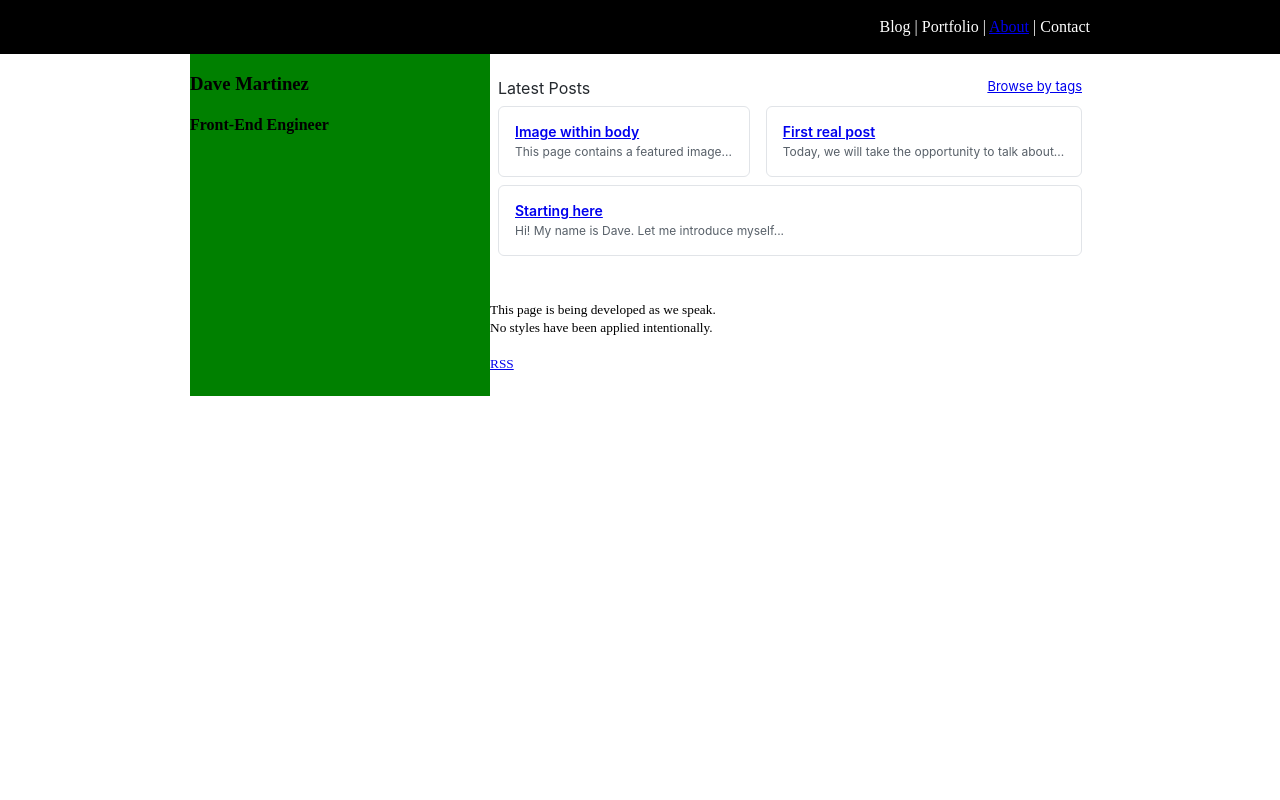
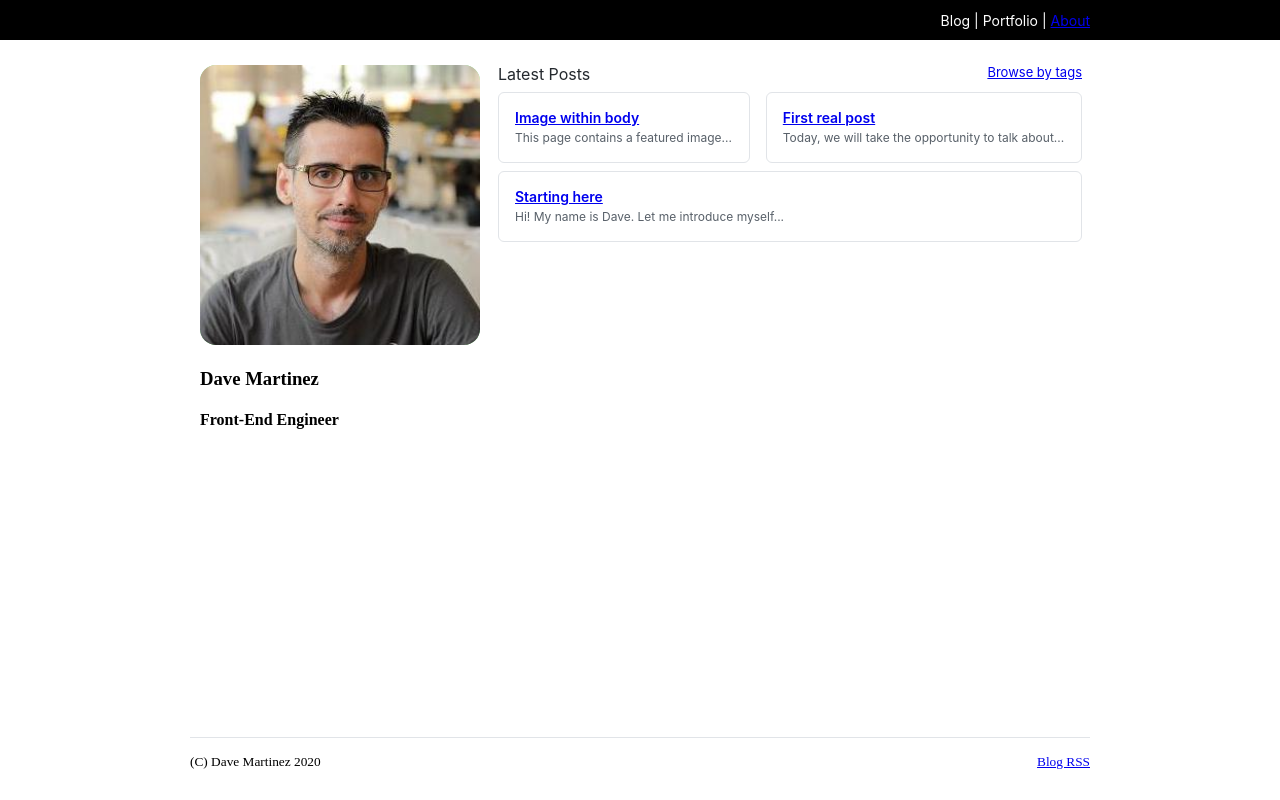
Before and after one commit to dkm-coder/site, a Gatsby site: page / in a window 1280 px wide. Built offline with nearby package versions, Linux system fonts and the light colour scheme; Gatsby itself is replaced by a stand-in of ours.

Commit message:
Changes to the styles

```diff
--- /dev/null
+++ b/src/components/Footer.js
@@ -0,0 +1,25 @@
+import React from 'react';
+import { makeStyles } from '@material-ui/core/styles';
+
+const useStyles = makeStyles(() => ({
+    root: {
+      borderTop: '1px solid #e1e4e8',
+      margin: '12px 0',
+      padding: '16px 0 4px 0',
+      width: '100%',
+      display: 'flex',
+      justifyContent: 'space-between',
+    },
+  }));
+
+const Footer = () => {
+  const classes = useStyles();
+  return (
+    <div className={classes.root}>
+      <small>(C) Dave Martinez 2020</small>
+      <small><a href="/rss.xml" target="_blank" rel="noopener noreferrer">Blog RSS</a></small>
+    </div>
+  );
+}
+
+export default Footer;
--- a/src/components/Layout.js
+++ b/src/components/Layout.js
@@ -2,19 +2,29 @@ import React, { Fragment } from 'react';
 import { makeStyles } from '@material-ui/core/styles';
 import NavBar from './NavBar';
 import PersonalInfo from './PersonalInfo';
+import Footer from './Footer';
 
 const useStyles = makeStyles(() => ({
-    container: {
+    vertical: {
       maxWidth: '900px',
       width: '100%',
       margin: '0 auto',
       display: 'flex',
+      flexDirection: 'column',
+      minHeight: 'calc(100vh - 54px)',
+    },
+    container: {
+      display: 'flex',
       flexWrap: 'wrap',
       flexDirection: 'row',
+      flexGrow: 1,
     },
     personalContainer: {
-      backgroundColor: 'green',
-      flexGrow: 1,
+      minWidth: '300px',
+      maxWidth: '300px',
+      justifyContent: 'center',
+      display: 'flex',
+      marginTop: '25px',
     },
     contentContainer: {
       // backgroundColor: 'yellow',
@@ -29,6 +39,7 @@ export default function Layout(props) {
   return (
     <Fragment>
       <NavBar />
+      <div className={classes.vertical}>
       <div className={classes.container}>
         <div className={classes.personalContainer}>
           <PersonalInfo />
@@ -37,6 +48,8 @@ export default function Layout(props) {
           {props.children}
         </div>
       </div>
+      <Footer />
+      </div>
     </Fragment>
   );
 }
--- a/src/components/NavBar.js
+++ b/src/components/NavBar.js
@@ -5,7 +5,7 @@ import { makeStyles } from '@material-ui/core/styles';
 const useStyles = makeStyles(() => ({
     container: {
       width: '100%',
-      height: '54px',
+      height: '40px',
       backgroundColor: 'black',
       display: 'flex',
       alignItems: 'center',
@@ -13,17 +13,20 @@ const useStyles = makeStyles(() => ({
     content: {
       width: '900px',
       margin: '0 auto',
+      textAlign: 'end',
       color: 'white',
-      textAlign: 'end',
-    },
-  }));
+      fontSize: '14px',
+      fontFamily: 'BlinkMacSystemFont,Segoe UI,Helvetica,Arial,sans-serif,Apple Color Emoji,Segoe UI Emoji',
+      fontWeight: '400',
+    }
+}));
 
 export default function Scond() {
   const classes = useStyles();
   return (
     <div className={classes.container}>
       <div className={classes.content}>
-        Blog | Portfolio | <Link to='/about'>About</Link> | Contact
+        Blog | Portfolio | <Link to='/about'>About</Link>
       </div>
     </div>
   );
--- a/src/components/PersonalInfo.js
+++ b/src/components/PersonalInfo.js
@@ -1,12 +1,28 @@
 import React from "react"
 import { StaticQuery, graphql } from "gatsby"
+import { makeStyles } from '@material-ui/core/styles';
+import photo from "../images/dave-martinez.jpeg"
 
-const ComponentToRender = ({data: {site: {siteMetadata: {title, description}}}}) => (
-  <div>
-    <h3>{title}</h3>
-    <h4>{description}</h4>
-  </div>
-);
+const useStyles = makeStyles(() => ({
+  image: {
+    width: '280px',
+    height: '280px',
+    borderRadius: '16px',
+    backgroundColor: 'lightgreen',
+  },
+}));
+
+const ComponentToRender = ({data: {site: {siteMetadata: {title, description}}}}) => {
+  const classes = useStyles();
+
+  return (
+    <div>
+      <img className={classes.image} src={photo} alt="Dave Martinez Picture" />
+      <h3>{title}</h3>
+      <h4>{description}</h4>
+    </div>
+  );
+};
 
 const PersonalInfo = () => {
   return (
--- a/src/pages/index.js
+++ b/src/pages/index.js
@@ -17,7 +17,6 @@ const useStyles = makeStyles(() => ({
     fontFamily: 'BlinkMacSystemFont,Segoe UI,Helvetica,Arial,sans-serif,Apple Color Emoji,Segoe UI Emoji',
   },
   titleText: {
-    color: 'orange',
     fontFamily: 'BlinkMacSystemFont,Segoe UI,Helvetica,Arial,sans-serif,Apple Color Emoji,Segoe UI Emoji',
     fontWeight: '400',
     fontSize: '16px',
@@ -52,11 +51,6 @@ const Main = ({ data }) => {
             );
           })}
         </div>
-        <br />
-        <br />
-        <small>This page is being developed as we speak.</small><br /><small>No styles have been applied intentionally.</small>
-        <br /><br />
-        <small><a href="/rss.xml" target="_blank" rel="noopener noreferrer">RSS</a></small>
       </Layout>
     </div>
   );
```
Also changed, not shown: src/images/dave-martinez.jpeg (added).
